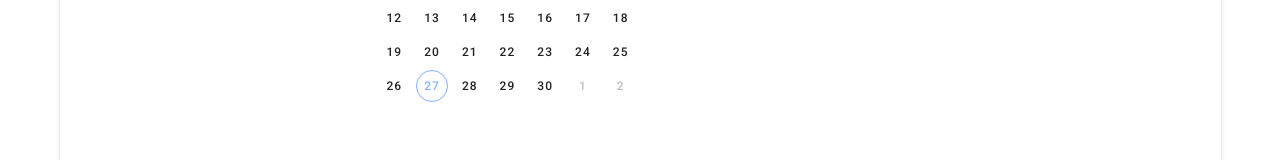
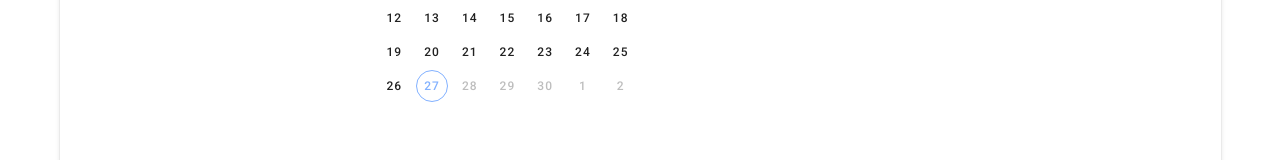
Before and after one commit to nonjosh/nuxt-vuetify-dev, a Nuxt app: page /binding in a window 1280 px wide. Shown: the part 583-743 px from the top of the page. Built offline with nearby package versions, Linux system fonts and the light colour scheme.

Commit message:
MyDatePicker disable future date

```diff
--- a/components/MyDatePicker.vue
+++ b/components/MyDatePicker.vue
@@ -1,5 +1,9 @@
 <template>
-  <v-date-picker v-model="inputVal" show-adjacent-months></v-date-picker>
+  <v-date-picker
+    v-model="inputVal"
+    show-adjacent-months
+    :allowed-dates="(date) => date <= new Date().toISOString().substr(0, 10)"
+  ></v-date-picker>
 </template>
 
 <script>
```
